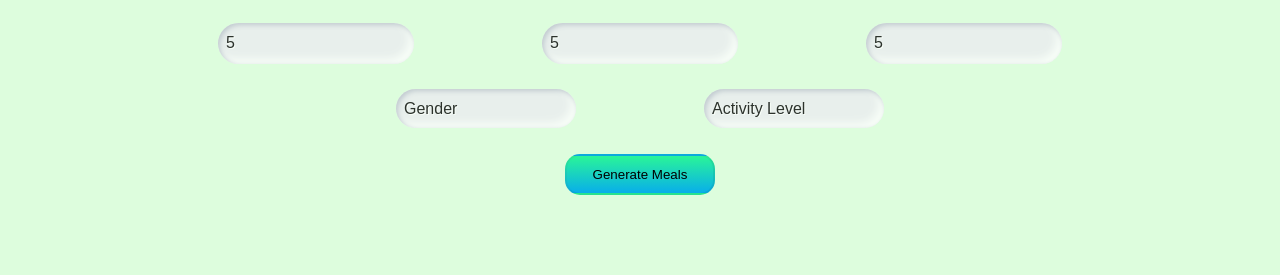
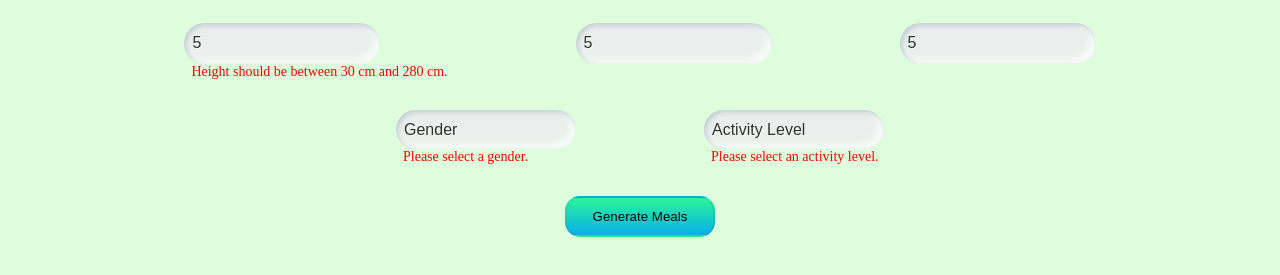
Before and after one commit to ynitin2906/Meal-Planner-JS-Project, a plain HTML site: page index.html in a window 1280 px wide. Both pictures are taken after typing "5", "5", "5" into the empty fields and a click on the button "Generate Meals". Shown: the part 53-328 px from the top of the page. Drawn offline with Linux system fonts and the light colour scheme.

Commit message:
validations

```diff
--- a/App.js
+++ b/App.js
@@ -2,6 +2,9 @@ const card = document.getElementById("meal");
 const recipe = document.getElementById("recipeSection");
 const btn = document.getElementById("generate");
 const caloriesClass = document.getElementsByClassName("calories");
+const breakfastTime = document.getElementById("breakfast-time");
+const LunchTime = document.getElementById("lunch-time");
+const DinnerTime = document.getElementById("dinner-time");
 
 let calorie, breakfastId, lunchId, dinnerId;
 
@@ -15,6 +18,50 @@ function calorieCal(e) {
   const age = document.getElementById("age").value;
   const activity = document.getElementById("activity").value;
   const gender = document.getElementById("gender").value;
+
+  const errorMessages = document.querySelectorAll(".error-message");
+  errorMessages.forEach((errorMsg) => (errorMsg.textContent = ""));
+
+  // Validations
+  let isValid = true;
+  if (isNaN(height) || height <= 30 || height >= 280) {
+    document.getElementById("height-error").textContent =
+      "Height should be between 30 cm and 280 cm.";
+    isValid = false;
+  }
+
+  if (isNaN(weight) || weight <= 0 || weight >= 500) {
+    document.getElementById("weight-error").textContent =
+      "Weight should be between 0 kg and 500 kg.";
+    isValid = false;
+  }
+
+  if (isNaN(age) || age <= 0 || age >= 100) {
+    document.getElementById("age-error").textContent =
+      "Age should be between 1 and 99.";
+    isValid = false;
+  }
+
+  if (!gender || !activity) {
+    document.getElementById("gender-error").textContent =
+      "Please select both gender and activity level.";
+    isValid = false;
+  }
+  if (gender === "gender") {
+    document.getElementById("gender-error").textContent =
+      "Please select a gender.";
+    isValid = false;
+  }
+
+  if (activity === "levels") {
+    document.getElementById("activity-error").textContent =
+      "Please select an activity level.";
+    isValid = false;
+  }
+
+  if (!isValid) {
+    return;
+  }
 
   if (height != "" || weight != "" || age != "") {
     if (gender === "male") {
@@ -31,6 +78,8 @@ function calorieCal(e) {
       calorie = bmr * 1.55;
     } else if (activity === "active") {
       calorie = bmr * 1.725;
+    } else if (activity === "extreme") {
+      calorie = bmr * 1.95;
     } else {
       return;
     }
@@ -80,6 +129,7 @@ function setBreakfastData(data) {
     "-556x370." +
     data.imageType;
   // img.src = `${data.sourceUrl}`;
+  breakfastTime.textContent = data.readyInMinutes;
 }
 
 function setLunchData(data) {
@@ -92,6 +142,7 @@ function setLunchData(data) {
     "-556x370." +
     data.imageType;
   // img.src = `${data.sourceUrl}`;
+  LunchTime.textContent = data.readyInMinutes;
 }
 
 function setDinnerData(data) {
@@ -104,6 +155,7 @@ function setDinnerData(data) {
     "-556x370." +
     data.imageType;
   // img.src = `${data.sourceUrl}`;
+  DinnerTime.textContent = data.readyInMinutes;
 }
 let currentRecipe = "";
 const BREAKFAST = "breakfast";
--- a/index.html
+++ b/index.html
@@ -13,12 +13,6 @@
     rel="stylesheet"
   />
 
-  <!-- <link
-    href="https://cdn.jsdelivr.net/npm/bootstrap@5.3.0-alpha1/dist/css/bootstrap.min.css"
-    rel="stylesheet"
-    integrity="sha384-GLhlTQ8iRABdZLl6O3oVMWSktQOp6b7In1Zl3/Jr59b6EGGoI1aFkw7cmDA6j6gD"
-    crossorigin="anonymous"
-  /> -->
   <link rel="stylesheet" href="styles.css" />
   <body>
     <section id="navigation">
@@ -28,18 +22,31 @@
     </section>
     <form id="user-form">
       <div class="div-form">
+        <div class="input-error-container">
           <input id="height" type="number" placeholder="Enter Height (in cm)" />
+          <div class="error-message" id="height-error"></div>
+        </div>
+        <div class="input-error-container">
           <input id="weight" type="number" placeholder="Enter Weight (in kg)" />
+          <div class="error-message" id="weight-error"></div>
+        </div>
+        <div class="input-error-container">
           <input id="age" type="number" placeholder="Enter Age" />
+          <div class="error-message" id="age-error"></div>
+        </div>
       </div>
 
       <div class="div-form">
+        <div class="input-error-container">
           <select id="gender">
             <option value="gender" hidden disabled selected>Gender</option>
             <option value="male">Male</option>
             <option value="female">Female</option>
           </select>
+          <div class="error-message" id="gender-error"></div>
+        </div>
 
+        <div class="input-error-container">
           <select id="activity">
             <option value="levels" hidden disabled selected>
               Activity Level
@@ -47,7 +54,10 @@
             <option value="light">Light</option>
             <option value="moderate">Moderate</option>
             <option value="active">Active</option>
+            <option value="active">Extreme</option>
           </select>
+          <div class="error-message" id="activity-error"></div>
+        </div>
       </div>
       <div class="div-form">
         <button id="generate" type="submit">Generate Meals</button>
@@ -74,6 +84,7 @@
           <div class="container">
             <h4 class="card-title" id="breakfast-name"><b>Meal 1</b></h4>
             <p>Calories- <span class="calories">0</span></p>
+            <p>Time Taken- <span id="breakfast-time">0</span></p>
             <button
               class="recipe"
               id="breakfast-button"
@@ -91,6 +102,8 @@
           <div class="container">
             <h4 class="card-title" id="lunch-name"><b>Meal 2</b></h4>
             <p>Calories- <span class="calories">0</span></p>
+            <p>Time Taken- <span id="lunch-time">0</span></p>
+
             <button class="recipe" id="lunch-button" onclick="lunchRecipe()">
               GET RECIPE
             </button>
@@ -105,6 +118,8 @@
           <div class="container">
             <h4 class="card-title" id="dinner-name"><b>Meal 3</b></h4>
             <p>Calories- <span class="calories">0</span></p>
+            <p>Time Taken- <span id="dinner-time">0</span></p>
+
             <button class="recipe" id="dinner-button" onclick="dinnerRecipe()">
               GET RECIPE
             </button>
@@ -144,91 +159,6 @@
         <ul id="equipment-list"></ul>
       </div>
     </section>
-    <!-- ---------------------------------------------------------------------------------------- -->
-    <!-- ---------------------------------------------------------------------------------------- -->
-    <!-- ---------------------------------------------------------------------------------------- -->
-
-    <!-- <div class="accordion" id="accordionExample">
-      <div class="accordion-item">
-        <h2 class="accordion-header" id="headingOne">
-          <button
-            class="accordion-button"
-            type="button"
-            data-bs-toggle="collapse"
-            data-bs-target="#collapseOne"
-            aria-expanded="true"
-            aria-controls="collapseOne"
-          >
-            Accordion Item #1
-          </button>
-        </h2>
-        <div
-          id="collapseOne"
-          class="accordion-collapse collapse show"
-          aria-labelledby="headingOne"
-          data-bs-parent="#accordionExample"
-        >
-          <div class="accordion-body">
-            <strong>This is the first item's accordion body.</strong> It is
-            shown by default, until the collapse plugin adds the appropriate
-          </div>
-        </div>
-      </div>
-      <div class="accordion-item">
-        <h2 class="accordion-header" id="headingTwo">
-          <button
-            class="accordion-button collapsed"
-            type="button"
-            data-bs-toggle="collapse"
-            data-bs-target="#collapseTwo"
-            aria-expanded="false"
-            aria-controls="collapseTwo"
-          >
-            Accordion Item #2
-          </button>
-        </h2>
-        <div
-          id="collapseTwo"
-          class="accordion-collapse collapse"
-          aria-labelledby="headingTwo"
-          data-bs-parent="#accordionExample"
-        >
-          <div class="accordion-body">
-            <strong>This is the second item's accordion body.</strong> It is
-          </div>
-        </div>
-      </div>
-      <div class="accordion-item">
-        <h2 class="accordion-header" id="headingThree">
-          <button
-            class="accordion-button collapsed"
-            type="button"
-            data-bs-toggle="collapse"
-            data-bs-target="#collapseThree"
-            aria-expanded="false"
-            aria-controls="collapseThree"
-          >
-            Accordion Item #3
-          </button>
-        </h2>
-        <div
-          id="collapseThree"
-          class="accordion-collapse collapse"
-          aria-labelledby="headingThree"
-          data-bs-parent="#accordionExample"
-        >
-          <div class="accordion-body">
-            <strong>This is the third item's accordion body.</strong> It is
-          </div>
-        </div>
-      </div>
-    </div> -->
-
-    <!-- <script
-      src="https://cdn.jsdelivr.net/npm/bootstrap@5.3.0-alpha1/dist/js/bootstrap.bundle.min.js"
-      integrity="sha384-w76AqPfDkMBDXo30jS1Sgez6pr3x5MlQ1ZAGC+nuZB+EYdgRZgiwxhTBTkF7CXvN"
-      crossorigin="anonymous"
-    ></script> -->
 
     <script type="text/javascript" src="App.js"></script>
   </body>
--- a/styles.css
+++ b/styles.css
@@ -243,6 +243,18 @@ select {
 .alterHeading {
   display: none;
 }
+.error-message {
+  color: red;
+  font-size: 14px;
+  margin-bottom: 5px;
+}
+.input-error-container {
+  display: flex;
+  flex-direction: column;
+}
+.error-message {
+  margin-left: 7px;
+}
 
 @media screen and (max-width: 673px) {
   #card-headings {
```
Lines whose indentation alone changed are shown as unchanged.
